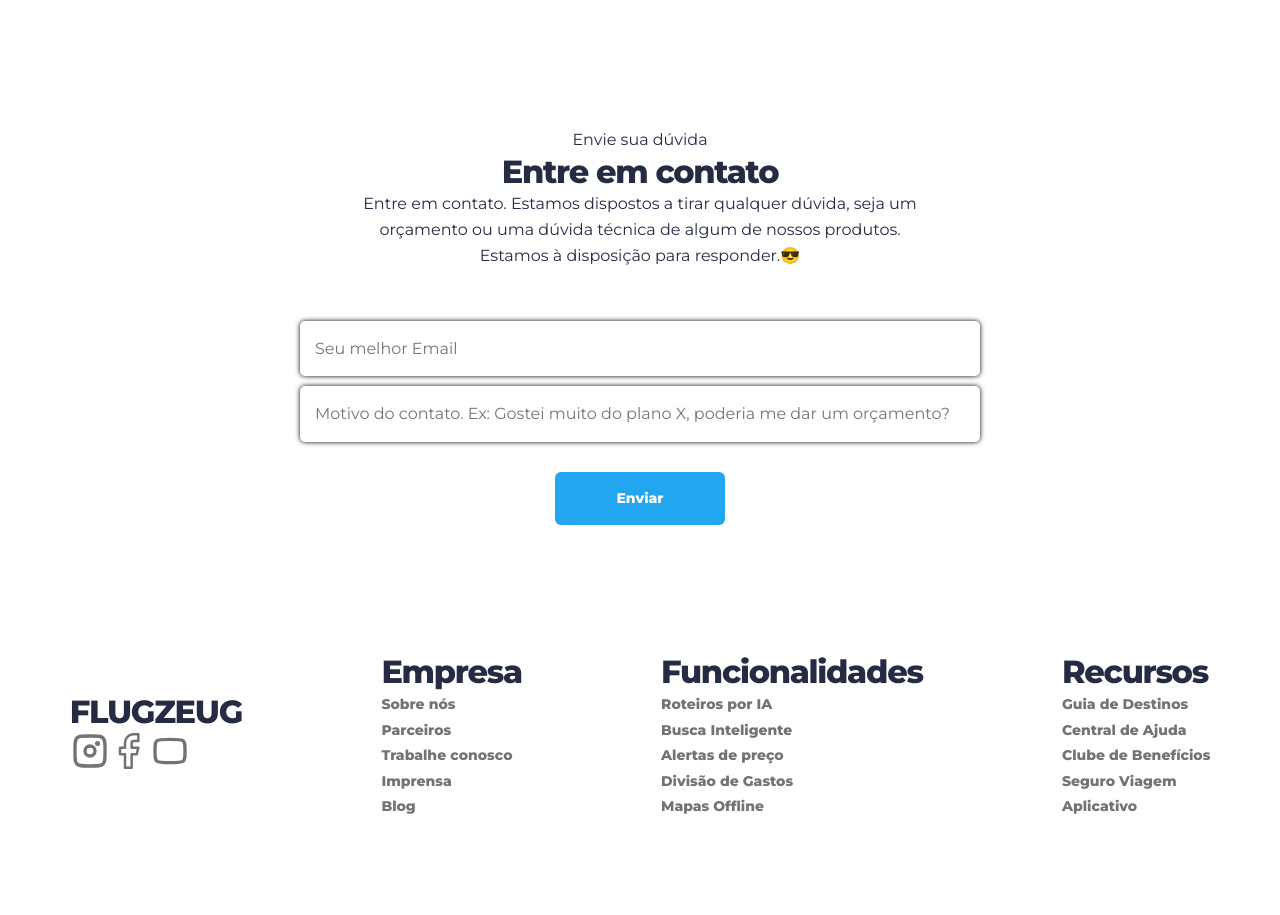
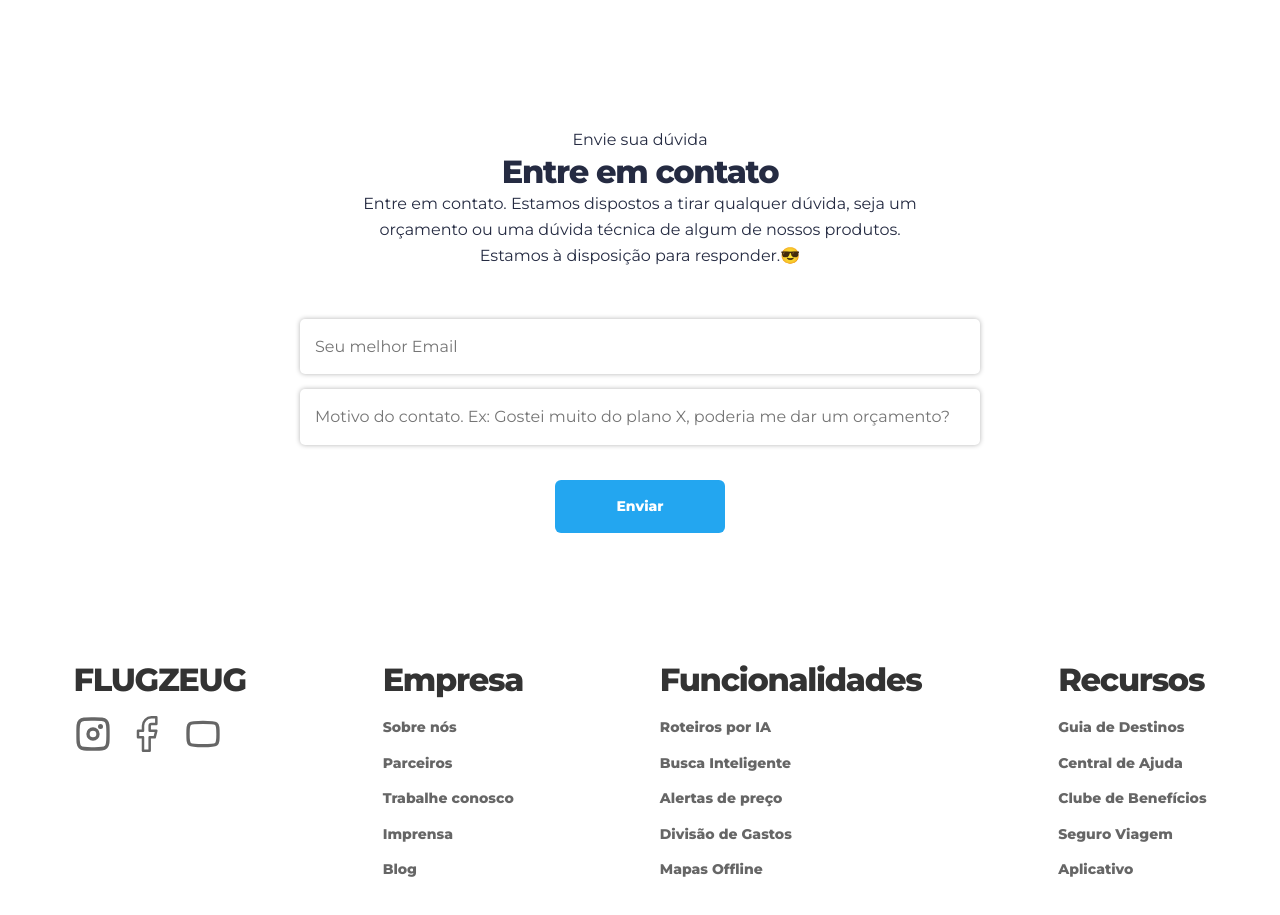
Before and after one commit to Felip8/landing-page, a React (Vite) app: page / in a window 1280 px wide. Shown: the part 3200-4115 px from the top of the page. Built offline with nearby package versions, Linux system fonts and the light colour scheme.

Commit message:
finalizando a beleza do site, falta o e-mail

```diff
--- a/src/styles/contato.css
+++ b/src/styles/contato.css
@@ -2,28 +2,48 @@
   margin-top: 10%;
   margin-bottom: 10%;
   text-align: center;
+  padding: 0 20px;
 }
 
 .container-formulario {
-  width: 580px;
+  width: 100%;
+  max-width: 580px;
   margin: auto;
 }
 
 .inputs-formularios {
   margin-top: 5%;
+  display: flex;
+  flex-direction: column;
+  align-items: center;
 }
 
 input {
-  margin-bottom: 10px;
-  width: 680px;
+  margin-bottom: 15px;
+  width: 100%;
+  max-width: 680px;
   padding: 15px;
   border-radius: 5px;
   border: none;
-  box-shadow: 0px 0px 5px black;
+  box-shadow: 0px 0px 5px rgba(0, 0, 0, 0.3);
+  box-sizing: border-box;
 }
 
 .enviar {
   width: 170px;
   border-radius: 6px;
   margin-top: 20px;
+  cursor: pointer;
 }
+
+@media (max-width: 768px) {
+  .formulario {
+    margin-top: 20%;
+    margin-bottom: 20%;
+  }
+
+  .enviar {
+    width: 100%;
+    max-width: 680px;
+  }
+}
--- a/src/styles/footer.css
+++ b/src/styles/footer.css
@@ -1,11 +1,65 @@
 footer {
   display: flex;
   justify-content: space-around;
+  align-items: flex-start;
   margin-bottom: 100px;
-  align-items: center;
+  padding: 0 20px;
+  gap: 30px;
+}
+
+footer ul {
+  list-style: none;
+  padding: 0;
+  margin: 0;
+}
+
+footer h3 {
+  margin-bottom: 15px;
+  color: #333;
+}
+
+footer li {
+  margin-bottom: 10px;
+}
+
+footer a {
+  text-decoration: none;
+  color: #666;
+  transition: color 0.2s ease;
+}
+
+footer a:hover {
+  color: #000;
 }
 
 .svgs {
   display: flex;
-  margin: auto;
+  gap: 15px;
+  padding: 0;
 }
+
+.svgs svg {
+  color: #666;
+  transition:
+    transform 0.2s ease,
+    color 0.2s ease;
+}
+
+.svgs svg:hover {
+  color: #000;
+  transform: translateY(-3px);
+}
+
+@media (max-width: 768px) {
+  footer {
+    flex-direction: column;
+    align-items: center;
+    text-align: center;
+    margin-bottom: 50px;
+    gap: 40px;
+  }
+
+  .svgs {
+    justify-content: center;
+  }
+}
```
